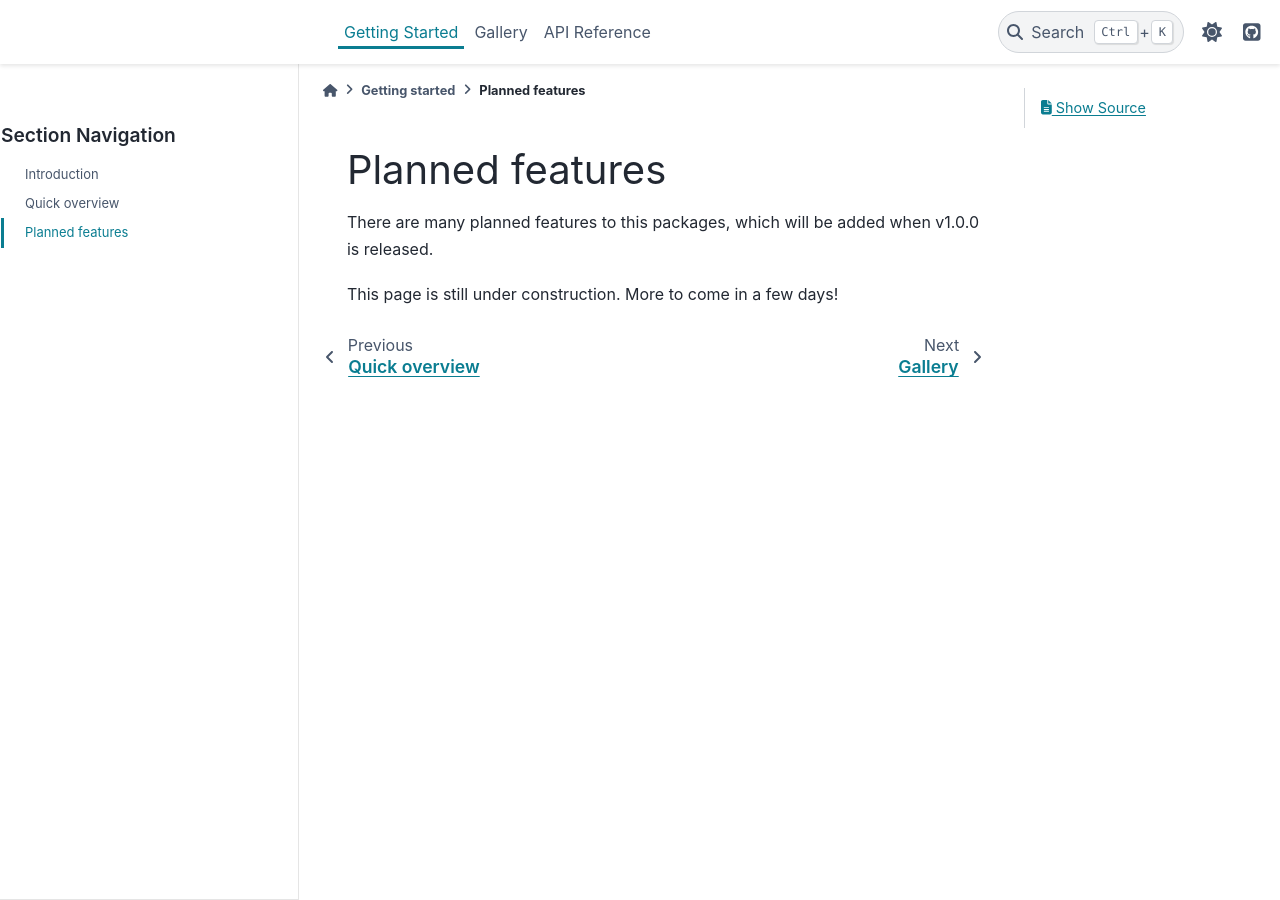
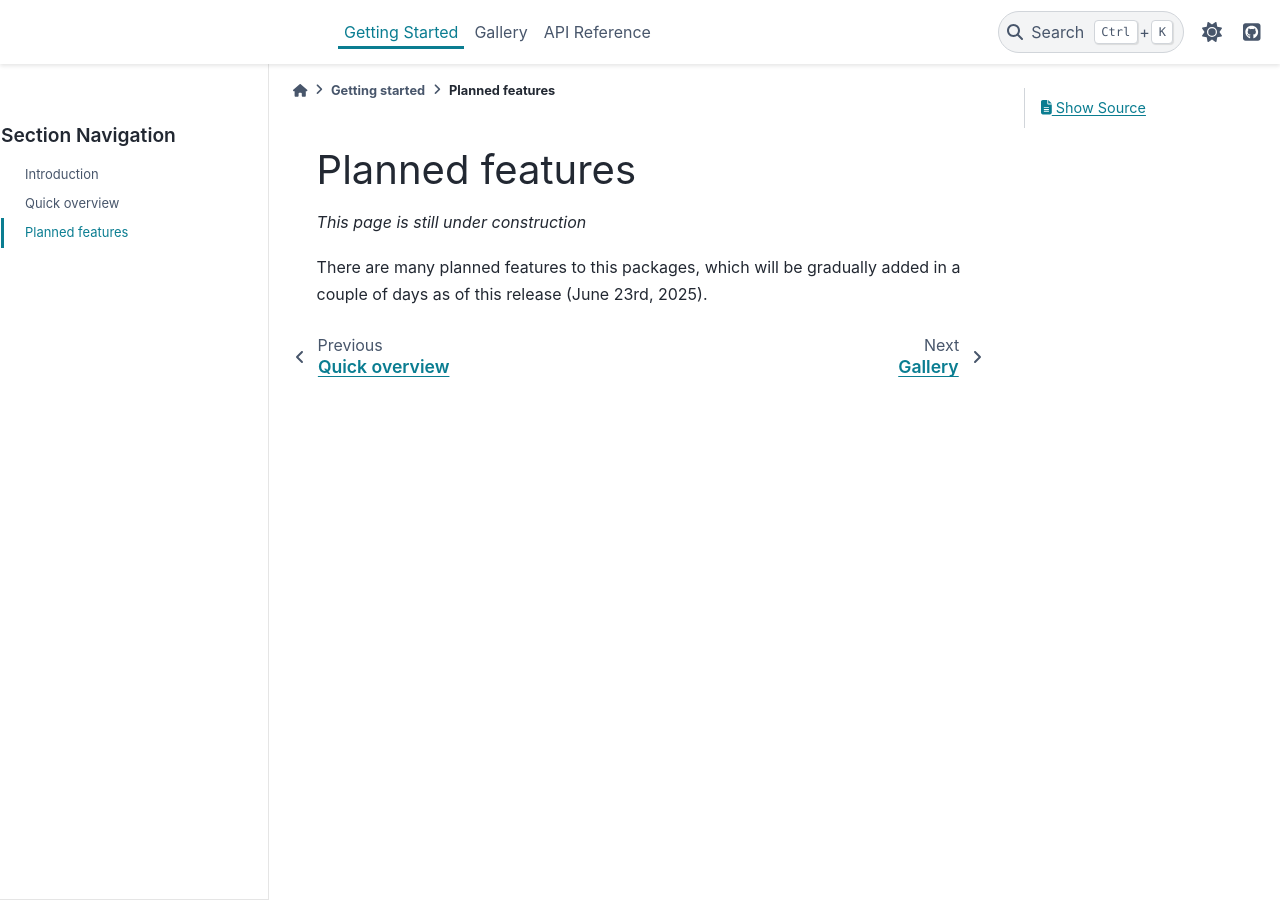
Before and after one commit to tien-vo/mmspy, a Sphinx documentation site: the page built from docs/getting-started/planned-features.rst, in a window 1280 px wide and 900 px high. Built offline with Sphinx 7.4.7 and the PyData theme 0.15.4, drawn with Linux system fonts in a browser that asks for light colours.

Commit message:
Docs: Edit planned features

```diff
--- a/docs/getting-started/planned-features.rst
+++ b/docs/getting-started/planned-features.rst
@@ -1,7 +1,7 @@
 Planned features
 ================
 
-There are many planned features to this packages, which will be added when
-v1.0.0 is released.
+*This page is still under construction*
 
-This page is still under construction. More to come in a few days!
+There are many planned features to this packages, which will be
+gradually added in a couple of days as of this release (June 23rd, 2025).
```
